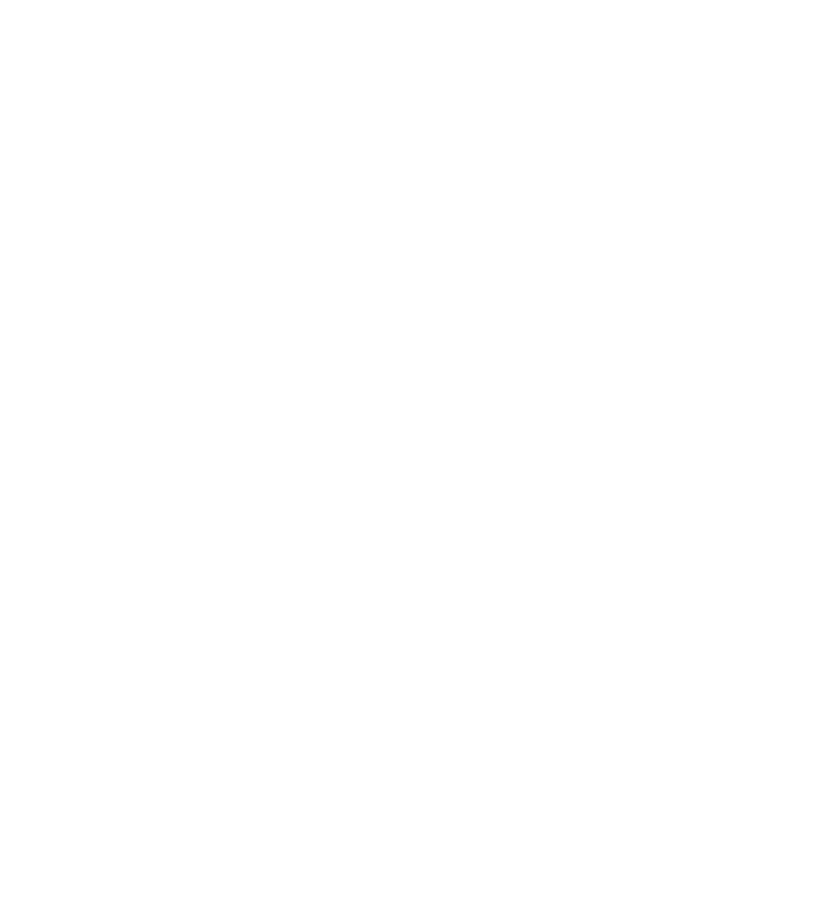
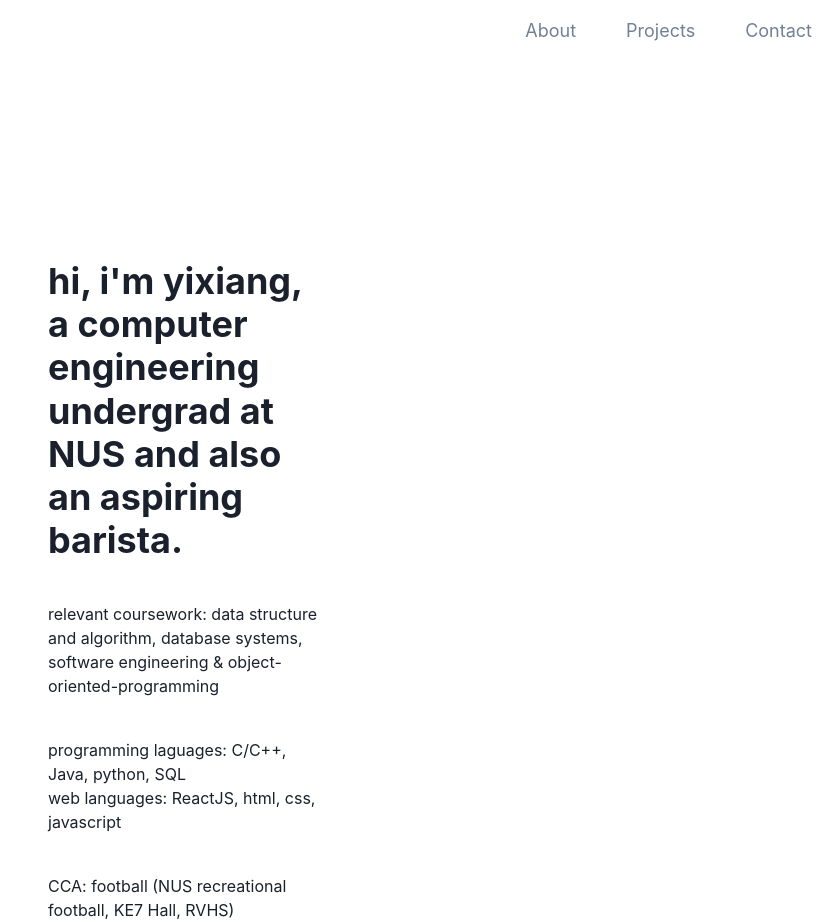
Before and after one commit to chiewyx/personal-website, a React (Create React App) app: page /about in a window 1280 px wide. Before the commit this address had no page. Shown: the whole page, without its empty margins (452-1280 px from the left). Before the commit the page ends 800 px from the top, so only its background shows below. Built offline with nearby package versions, Linux system fonts and the light colour scheme.

Commit message:
added about page

```diff
--- a/src/App.js
+++ b/src/App.js
@@ -2,12 +2,14 @@
 import './App.css';
 import { Route, Routes } from 'react-router-dom';
 import LandingPage from './pages/landing';
+import AboutPage from './pages/about';
 
 function App() {
   return (
     <div className="App">
       <Routes>
         <Route path="/" element={<LandingPage />} />
+        <Route path="/about" element={<AboutPage />} />
       </Routes>
     </div>
   );
--- a/src/components/navbar.js
+++ b/src/components/navbar.js
@@ -30,7 +30,6 @@
         py={{ base: 2 }}
         px={{ base: 4 }}
         borderBottom={1}
-
         borderColor={useColorModeValue("gray.200", "gray.900")}
         align={"center"}
       >
@@ -59,7 +58,6 @@
               fontWeight={"light"}
             >
               {" "}
-              {" "}
             </Text>
           </Button>
           <Square size="40px" bg="white" color="white"></Square>
@@ -76,24 +74,26 @@
             fontSize={"lg"}
             fontWeight={400}
             variant={"link"}
-            to="/#section-one"
+            to="/about"
           >
             About
           </Button>
           <Button
-            as={ReactRouterLink}
+            as={HashLink}
+            variant={"link"}
+            href={"Projects"}
             fontSize={"lg"}
             fontWeight={400}
-            variant="link"
             to="/#section-two"
           >
             Projects
           </Button>
           <Button
-            as={ReactRouterLink}
+            as={HashLink}
             fontSize={"lg"}
             fontWeight={400}
             variant={"link"}
+            href={"Contact"}
             to="/#section-three"
           >
             Contact
--- /dev/null
+++ b/src/pages/about.js
@@ -0,0 +1,43 @@
+import WithSubnavigation from "../components/navbar";
+import {
+  Center,
+  Spacer,
+  Grid,
+  VStack,
+  Text,
+  Flex,
+  Image,
+  HStack,
+  Button,
+  useBreakpointValue,
+  Stack,
+  Heading,
+  Avatar,
+  AspectRatio,
+} from "@chakra-ui/react";
+
+export default function AboutPage() {
+  return (
+    <div className="AboutPage">
+      <WithSubnavigation />
+      <Stack mt={200} px={500} spacing={10} justifyItems={"left"}>
+        <Heading textAlign={"left"}>
+          hi, i'm yixiang, a computer engineering undergrad at NUS and also an
+          aspiring barista.
+        </Heading>
+        <Text textAlign={"left"}>
+          relevant coursework: data structure and algorithm, database systems,
+          software engineering & object-oriented-programming
+        </Text>
+        <Text textAlign={"left"}>
+          programming laguages: C/C++, Java, python, SQL
+          <br />
+          web languages: ReactJS, html, css, javascript
+        </Text>
+        <Text textAlign={"left"}>
+            CCA: football (NUS recreational football, KE7 Hall, RVHS)
+        </Text>
+      </Stack>
+    </div>
+  );
+}
--- a/src/pages/landing.js
+++ b/src/pages/landing.js
@@ -16,6 +16,7 @@
   AspectRatio,
 } from "@chakra-ui/react";
 import { SiLinkedin } from "react-icons/si";
+import { Link as ReactRouterLink } from "react-router-dom";
 import { Box } from "@chakra-ui/react";
 import AvatarWithRipple from "../components/avatar";
 import hawkertown from "../hawkertown.png";
@@ -23,6 +24,7 @@
 import code from "../code.png";
 import pdf from "../resume.pdf";
 import logo from "../logo.jpg";
+import duke from "../code-laptop-programming-coding.jpg";
 
 function About() {
   return (
@@ -52,9 +54,12 @@
                 Chiew Yi Xiang
               </Text>{" "}
             </Heading>
-            <Text fontSize={{ base: "md", lg: "lg" }} color={"gray.500"}>
-              a Computer Engineering Undergraduate at National University of
-              Singapore and also an aspiring barista.
+            <Text fontSize={"3xl"} color={"gray.500"} font={"sans-serif"}>
+              <span style={{ textDecoration: "line-through" }}>
+                aspiring barista
+              </span>{" "}
+              computer engineering undergraduate at National University of
+              Singapore
             </Text>
             <Stack direction={{ base: "column", md: "row" }} spacing={4}>
               <Button
@@ -70,7 +75,9 @@
               >
                 resume
               </Button>
-              <Button rounded={"full"}>about</Button>
+              <Button as={ReactRouterLink} rounded={"full"} to="/about">
+                about
+              </Button>
             </Stack>
           </Stack>
         </Flex>
@@ -126,21 +133,20 @@
         <Stack direction={{ base: "column", md: "row" }}>
           <Flex px={10} flex={1} justify={"center"}>
             <Stack spacing={6} w={"full"} maxW={"lg"} alignItems={"center"}>
-              <Image src={logo} width={300} height={300} borderRadius={30} />
-              <Heading>HawkerTown</Heading>
+              <Image src={duke} width={600} height={300} borderRadius={30} />
+              <Heading>Duke chatbot</Heading>
               <Text fontSize={{ base: "md", lg: "lg" }} color={"gray.500"}>
-                webapp that offers a one-stop solution for hawkers and suppliers
-                to connect
+                CLI chatbot that tracks tasks/events/deadlines, singaporean
+                uncle style
               </Text>
             </Stack>
           </Flex>
           <Flex px={10} flex={1} justify={"center"} my={100}>
             <Stack spacing={6} w={"full"} maxW={"lg"} alignItems={"center"}>
               <Image src={code} width={600} height={300} borderRadius={30} />
-              <Heading>Alex robot</Heading>
+              <Heading>mBot project</Heading>
               <Text fontSize={{ base: "md", lg: "lg" }} color={"gray.500"}>
-                a search and rescue robotic vehicle ‘Alex’ to map out the
-                location it is placed in.
+                a robotic vehicle ‘mBot’ that steers itself
               </Text>
             </Stack>
           </Flex>
@@ -153,20 +159,21 @@
 function Contact() {
   return (
     <section id="section-three">
-      <Stack direction={"row"} minH={"25vh"} mx={125} justifyContent={"space-between"}>
-      <Flex >
-        <Stack my={15}>
-          <Text>
-            Chiew Yi Xiang —
-          </Text>
-          <Text>
-            computer engineering undergraduate
-          </Text>
-        </Stack>
-      </Flex>
-        <Flex >
+      <Stack
+        direction={"row"}
+        minH={"25vh"}
+        mx={125}
+        justifyContent={"space-between"}
+      >
+        <Flex>
           <Stack my={15}>
-            <Text>social —</Text>
+            <Text textAlign={"left"}>Chiew Yi Xiang —</Text>
+            <Text textAlign={"left"}>computer engineering undergraduate</Text>
+          </Stack>
+        </Flex>
+        <Flex>
+          <Stack my={15}>
+            <Text >social —</Text>
             <Button
               rounded={"full"}
               colorScheme={"messenger"}
@@ -176,10 +183,10 @@
             </Button>
           </Stack>
         </Flex>
-        <Flex >
+        <Flex>
           <Stack my={15}>
-            <Text>contact —</Text>
-            <Text>yixiangchiew@gmail.com</Text>
+            <Text textAlign={"left"}>contact —</Text>
+            <Text textAlign={"left"}>yixiangchiew@gmail.com</Text>
           </Stack>
         </Flex>
       </Stack>
```
Also changed, not shown: src/code-laptop-programming-coding.jpg (added).
